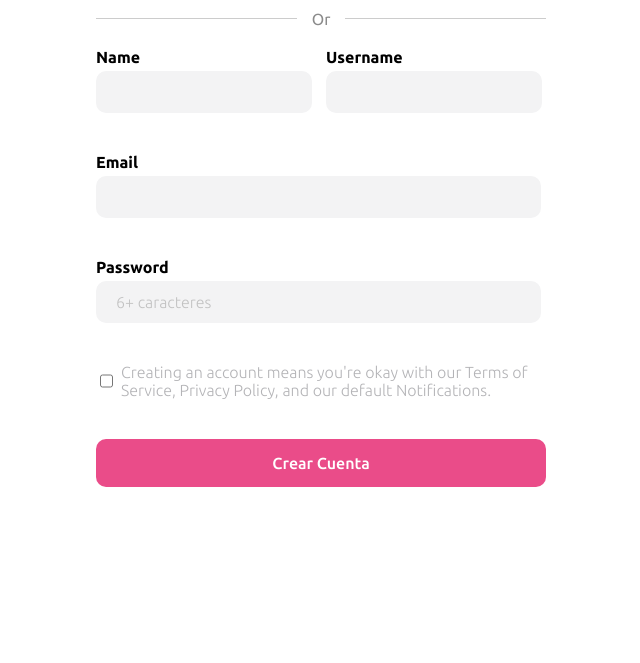
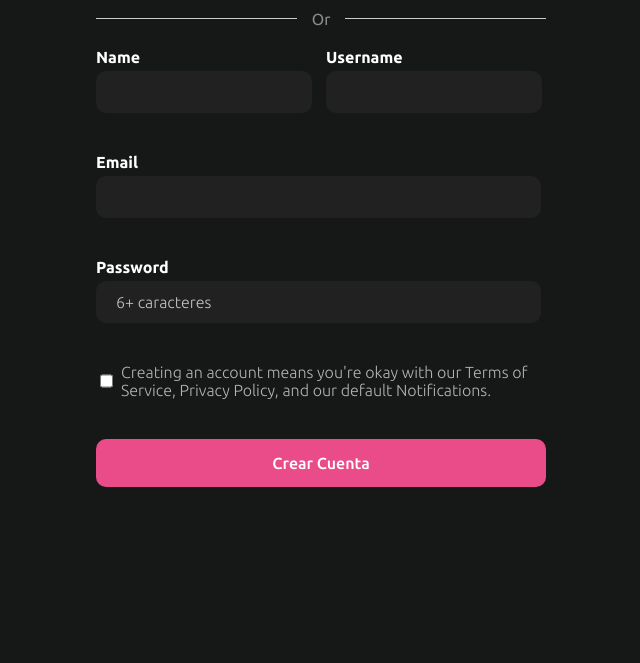
Before and after one commit to MariaSolArroyo/cloneFormularioDribbbleOscuro, a plain HTML site: page index.html in a window 1280 px wide. Shown: the part 137-800 px from the top of the page, without its empty margins (319-959 px from the left). Drawn offline with Linux system fonts and the light colour scheme.

Commit message:
Entrega de proyecto

```diff
--- a/css/estilososcuros.css
+++ b/css/estilososcuros.css
@@ -2,6 +2,10 @@
 
 *{
     font-family: 'Ubuntu', sans-serif;
+    color: white;
+}
+body{
+    background-color: #161717;
 
 }
 
@@ -128,7 +132,7 @@ label span{
 
 label input{
     width: 90%;
-    background-color: #f3f3f4;
+    background-color: #212121;
     border: none;
     padding: 10px 20px;
     border-radius: 10px;
@@ -138,7 +142,7 @@ label input{
 }
 .section-inputs label input{
     width: 80%;
-    background-color: #f3f3f4;
+    background-color: #212121;
     border: none;
     padding: 10px 20px;
     border-radius: 10px;
@@ -146,7 +150,7 @@ label input{
     font-size: 14pt;
 }
 label input:hover{
-    background-color: white;
+    background-color: #454045;
     border: 2px solid #f3f3f4;
     box-shadow: 0 0 4px #eb50ff4f;
 
```
